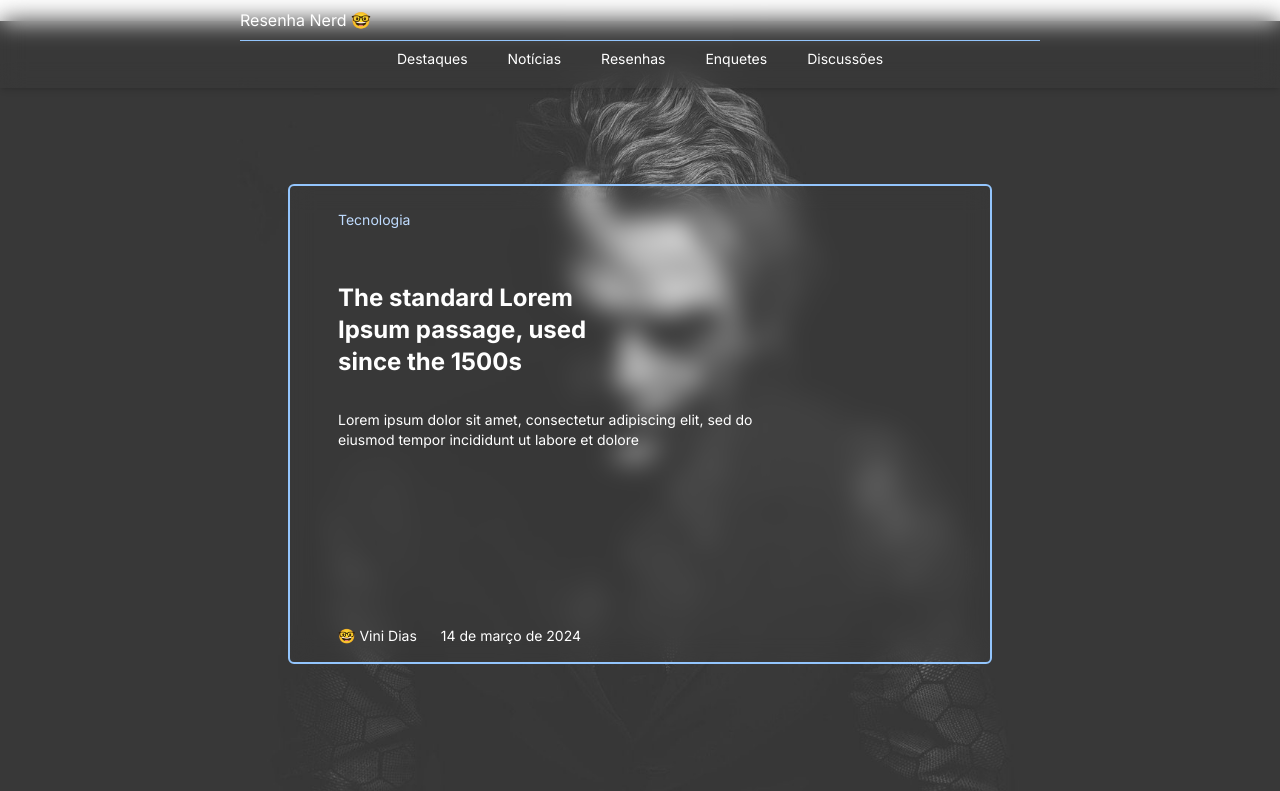
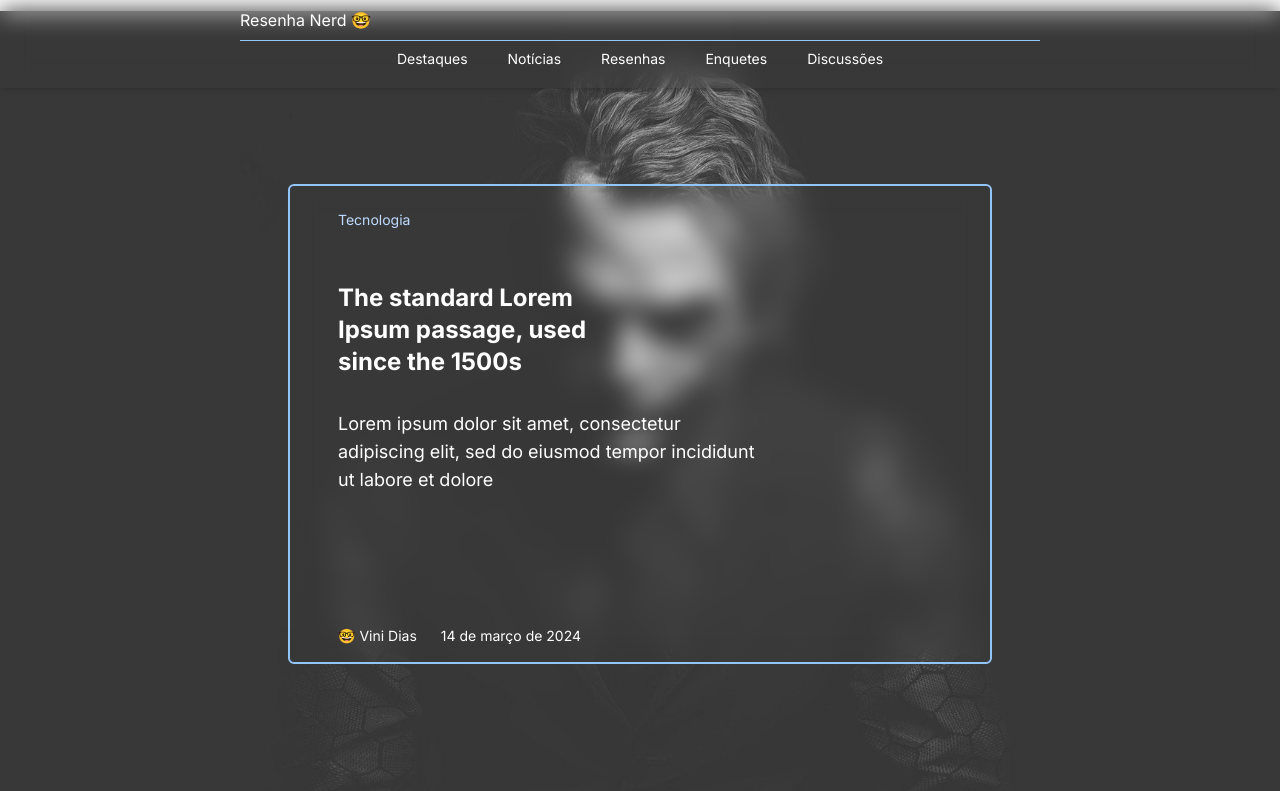
Before and after one commit to vinnidias/resenha-nerd, a Next.js app in the folder resenha-nerd/front-end/: page / in a window 1280 px wide. Shown: the top 791 px of the page. Built offline with nearby package versions, Linux system fonts and the light colour scheme.

Commit message:
ajuste de margin e font size

```diff
--- a/resenha-nerd/front-end/src/components/MainPostCard/index.tsx
+++ b/resenha-nerd/front-end/src/components/MainPostCard/index.tsx
@@ -33,7 +33,7 @@ export default function MainPostCard(props: IProps) {
       <Image
         src={bannerUrl}
         alt="banner"
-        className="w-[100vw] h-[100vh] absolute top-0 left-0 mt-[-4.2em] z-0 opacity-[.9] object-cover"
+        className="w-[100vw] h-[100vh] absolute top-0 left-0 mt-[-4.8em] z-0 opacity-[.9] object-cover"
       />
       <div className="flex flex-col relative opacity-1 p-[6em] px-12 gap-4 border-2 border-blue-300 rounded-md md:h-[60vh] md:w-[55vw] w-[90%]  backdrop-blur-md">
         <Link
@@ -45,7 +45,7 @@ export default function MainPostCard(props: IProps) {
         <h2 className="text-white text-2xl 2xl:text-5xl font-bold z-10 md:w-[50%] w-[90%] mb-4">
           {title}
         </h2>
-        <p className="text-white xl:w-[70%] w-full text-sm z-10">{subtitle}</p>
+        <p className="text-white xl:w-[70%] w-full text-md lg:text-lg z-10">{subtitle}</p>
         {/* <p className="text-white z-10">{post}</p> */}
         <div className="flex absolute bottom-0 mb-4 gap-6 text-white text-sm">
           <p>🤓 {author}</p>
```
